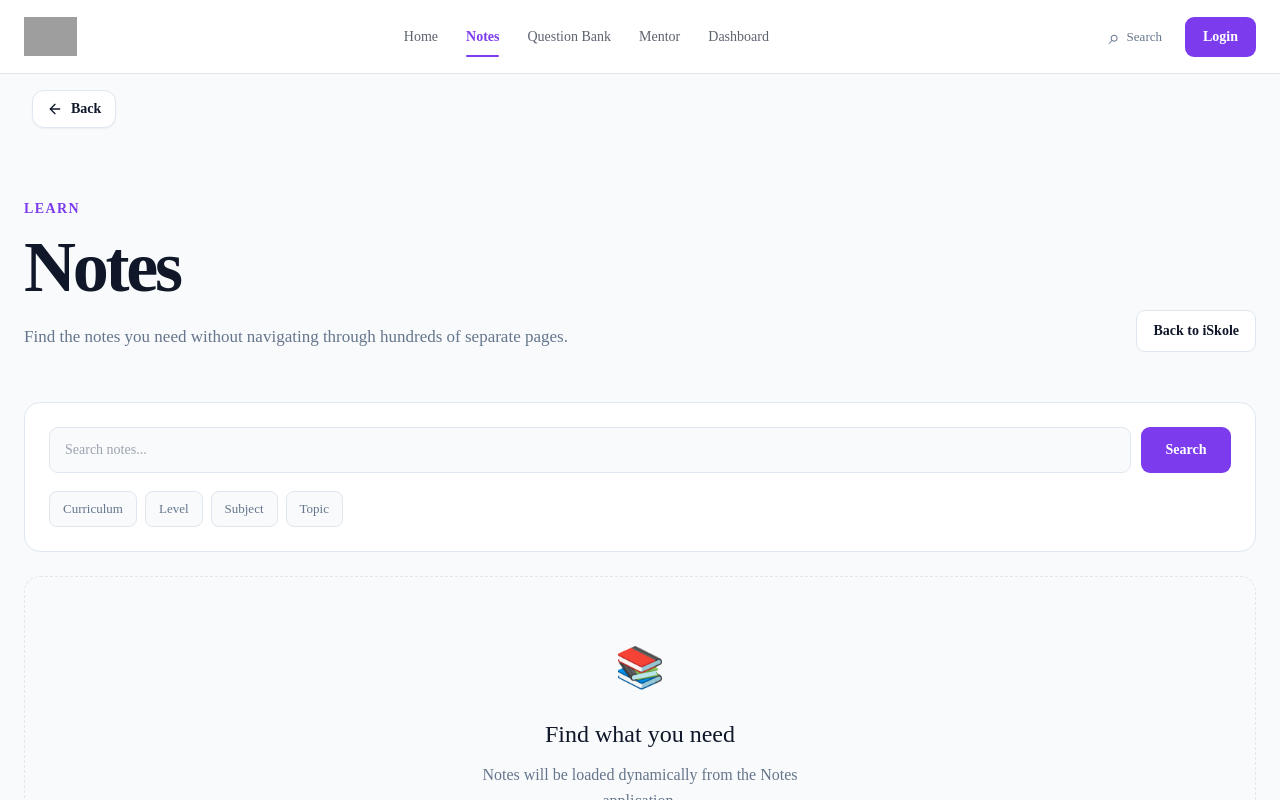
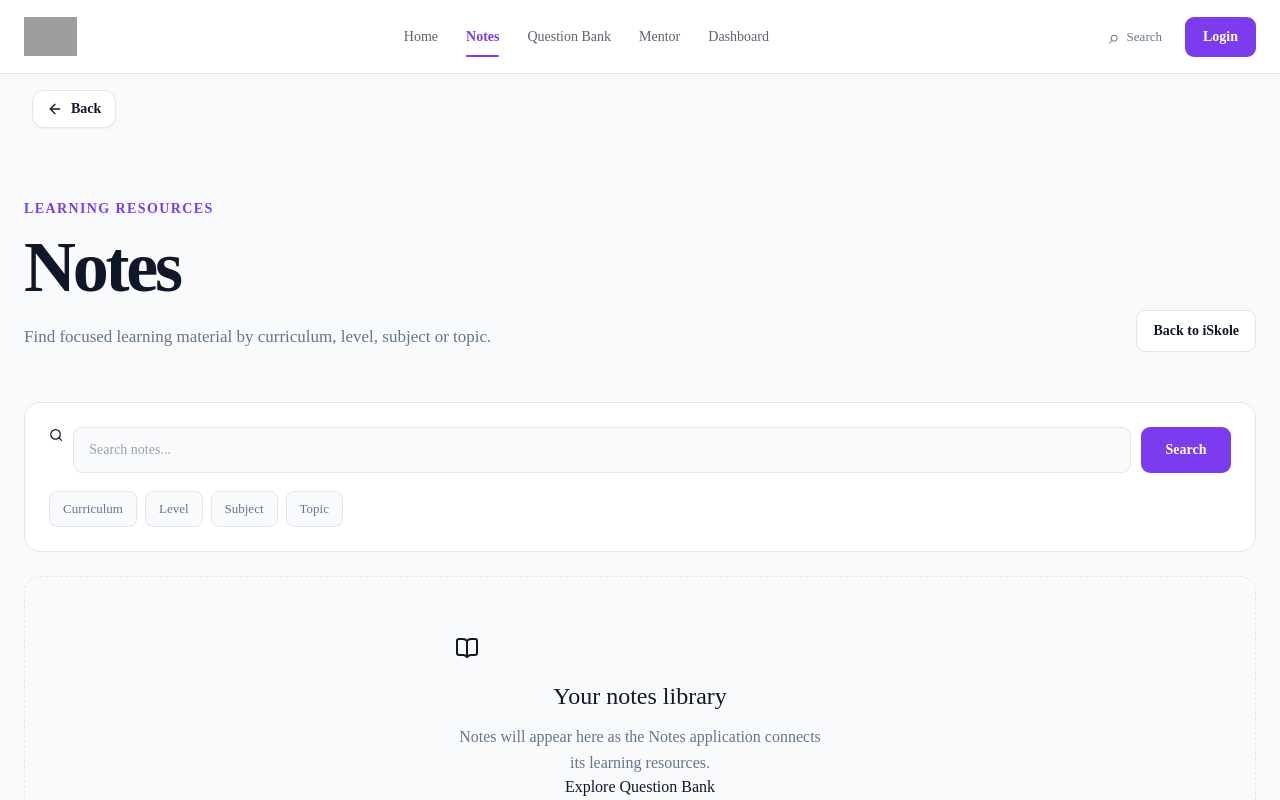
Before and after one commit to PunisherTPK/iSkole-Online, a Next.js app: page /notes in a window 1280 px wide. Shown: the top 800 px of the page. Built offline with nearby package versions, Linux system fonts and the light colour scheme; no server answers; grey boxes are pictures that could not be loaded.

Commit message:
Redesign notes landing experience

```diff
--- a/src/components/notes/NotesShell.tsx
+++ b/src/components/notes/NotesShell.tsx
@@ -1,59 +1,18 @@
 import Link from "next/link";
+import { ArrowRight, BookOpen, Search } from "lucide-react";
 
 export default function NotesShell() {
   return (
     <div className="notes-app">
       <header className="app-header">
-        <div>
-          <p className="app-eyebrow">Learn</p>
-
-          <h1>Notes</h1>
-
-          <p>
-            Find the notes you need without navigating through hundreds
-            of separate pages.
-          </p>
-        </div>
-
-        <div className="app-header-actions">
-          <Link href="/" className="app-secondary-button">
-            Back to iSkole
-          </Link>
-        </div>
+        <div><p className="app-eyebrow">Learning resources</p><h1>Notes</h1><p>Find focused learning material by curriculum, level, subject or topic.</p></div>
+        <div className="app-header-actions"><Link href="/" className="app-secondary-button">Back to iSkole</Link></div>
       </header>
-
       <section className="notes-finder">
-        <div className="notes-search-box">
-          <input
-            type="search"
-            placeholder="Search notes..."
-            aria-label="Search notes"
-          />
-
-          <button type="button">
-            Search
-          </button>
-        </div>
-
-        <div className="notes-filters">
-          <button type="button">Curriculum</button>
-          <button type="button">Level</button>
-          <button type="button">Subject</button>
-          <button type="button">Topic</button>
-        </div>
+        <div className="notes-search-box"><Search className="notes-search-icon h-4 w-4" /><input type="search" placeholder="Search notes..." aria-label="Search notes" /><button type="button">Search</button></div>
+        <div className="notes-filters" aria-label="Note filters"><button type="button">Curriculum</button><button type="button">Level</button><button type="button">Subject</button><button type="button">Topic</button></div>
       </section>
-
-      <section className="app-placeholder">
-        <div>
-          <span>📚</span>
-
-          <h2>Find what you need</h2>
-
-          <p>
-            Notes will be loaded dynamically from the Notes application.
-          </p>
-        </div>
-      </section>
+      <section className="app-placeholder notes-empty"><div><span><BookOpen className="h-6 w-6" /></span><h2>Your notes library</h2><p>Notes will appear here as the Notes application connects its learning resources.</p><Link href="/question-bank" className="notes-empty-link">Explore Question Bank <ArrowRight className="h-4 w-4" /></Link></div></section>
     </div>
   );
 }
```
